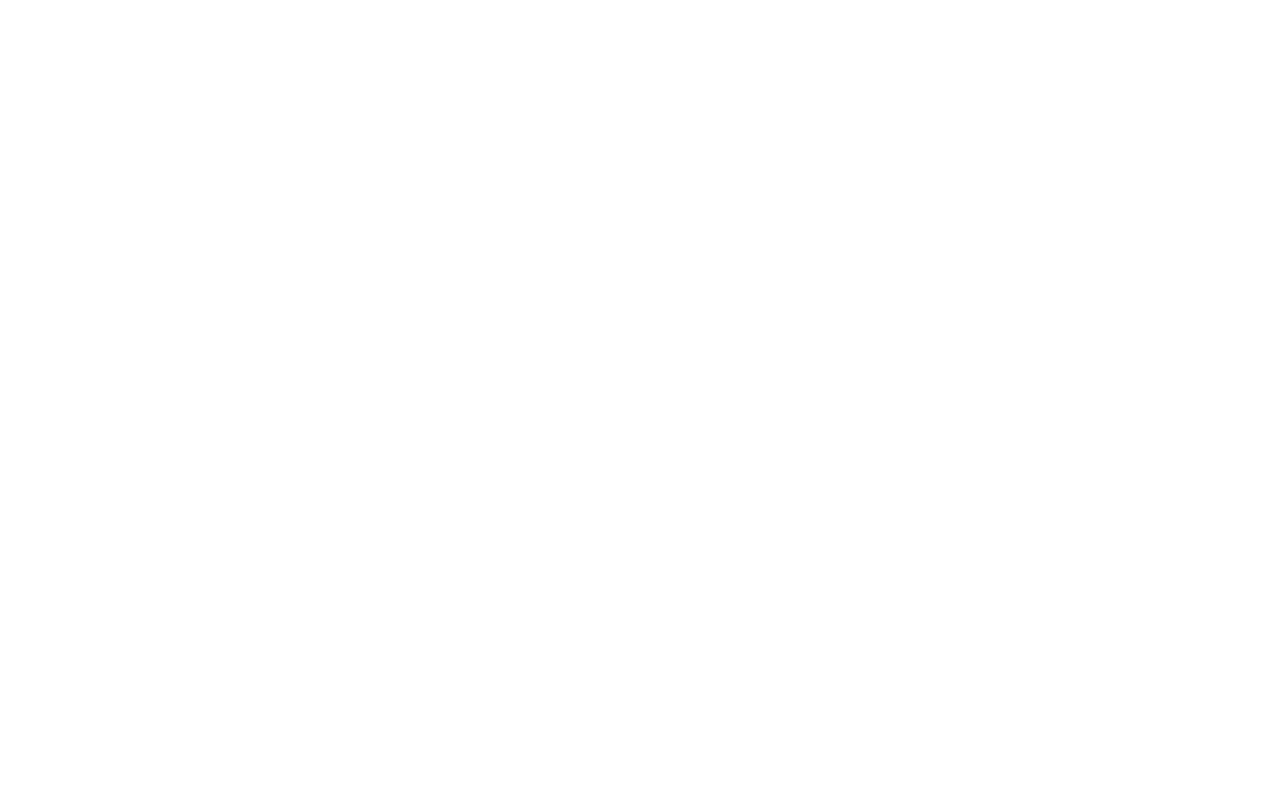
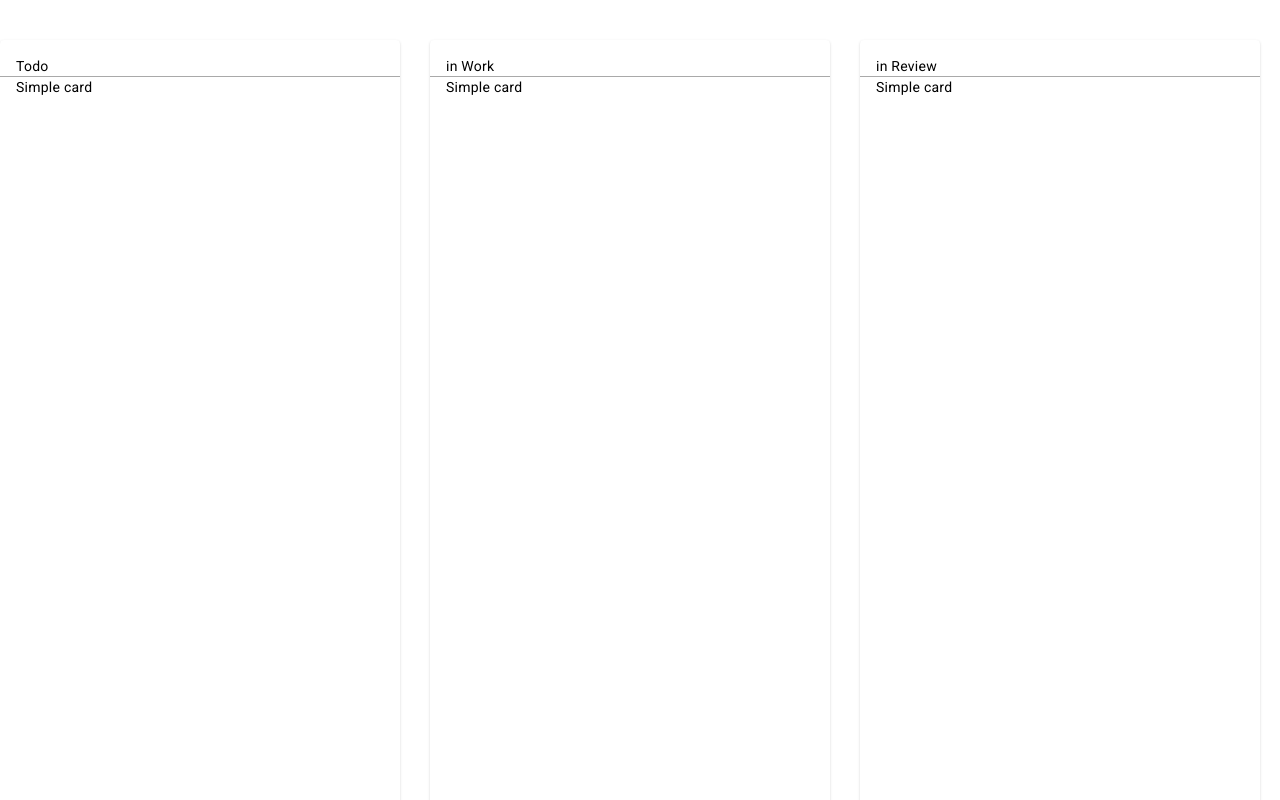
Before and after one commit to Toby-22/kanban-frontend, an Angular app: page /board in a window 1280 px wide. Before the commit this address led to /. Shown: the top 800 px of the page. Built offline with nearby package versions, Linux system fonts and the light colour scheme.

Commit message:
add http interceptor for token authorisation

```diff
--- a/src/app/app-routing.module.ts
+++ b/src/app/app-routing.module.ts
@@ -1,10 +1,12 @@
 import { NgModule } from '@angular/core';
 import { RouterModule, Routes } from '@angular/router';
 import { LoginComponent } from './components/login/login.component';
+import { BoardComponent } from './components/board/board.component';
 
 const routes: Routes = [
   {path: 'login', component: LoginComponent},
-  {path: '', redirectTo: 'login', pathMatch: 'full'}
+  {path: '', redirectTo: 'login', pathMatch: 'full'},
+  {path: 'board', component: BoardComponent}
 ];
 
 @NgModule({
--- a/src/app/app.module.ts
+++ b/src/app/app.module.ts
@@ -12,11 +12,13 @@
 import {MatFormFieldModule} from '@angular/material/form-field';
 import {MatButtonModule} from '@angular/material/button';
 import {MatIconModule} from '@angular/material/icon';
+import { BoardComponent } from './components/board/board.component';
 
 @NgModule({
   declarations: [
     AppComponent,
-    LoginComponent
+    LoginComponent,
+    BoardComponent
   ],
   imports: [
     BrowserModule,
--- /dev/null
+++ b/src/app/components/board/board.component.html
@@ -0,0 +1,18 @@
+<div class="board">
+  <mat-card class="kanban-card">
+    <mat-card-header>Todo</mat-card-header>
+    <mat-card-content>Simple card</mat-card-content>
+  </mat-card>
+  <mat-card class="kanban-card">
+    <mat-card-header>in Work</mat-card-header>
+    <mat-card-content>Simple card</mat-card-content>
+  </mat-card>
+  <mat-card class="kanban-card">
+    <mat-card-header>in Review</mat-card-header>
+    <mat-card-content>Simple card</mat-card-content>
+  </mat-card>
+  <mat-card class="kanban-card">
+    <mat-card-header>done</mat-card-header>
+    <mat-card-content>Simple card</mat-card-content>
+  </mat-card>
+</div>
--- /dev/null
+++ b/src/app/components/board/board.component.scss
@@ -0,0 +1,16 @@
+.kanban-card{
+    background-color: white;
+    width: 400px;
+    height: 800px;
+}
+
+.board{
+    display: flex;
+    flex-wrap: wrap;
+    gap: 30px;
+    margin-top: 40px;
+}
+
+mat-card-header{
+    border-bottom: 1px solid darkgray;
+}
--- a/src/app/components/login/login.component.ts
+++ b/src/app/components/login/login.component.ts
@@ -19,6 +19,8 @@
       let jsonResp = resp as {token: string};
       localStorage.setItem('token', jsonResp.token);
       console.log(jsonResp.token)
+
+      this.router.navigateByUrl('/board')
     }catch(e){
       console.error(e);
     }
```
Also changed, not shown: src/app/components/board/board.component.ts (added, +10 -0 lines), src/app/services/auth-intercepter.service.ts (added, +31 -0 lines), 2 other files (tests, documents, lock files or other folders).
